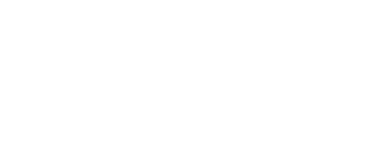
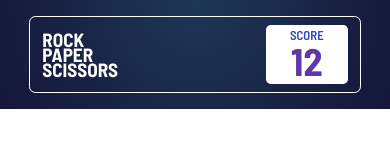
Before and after one commit to Wixda/RPS-Game, a plain HTML site: page index.html in a window 390 px wide. Drawn offline with Linux system fonts and the light colour scheme.

Commit message:
design the header

```diff
--- a/index.html
+++ b/index.html
@@ -8,6 +8,19 @@
     <script src="app.js" defer></script>
 </head>
 <body>
+    <div id="wrapper">
+        <section id="header">
+            <div id="heading-wrapper">
+                <h1>ROCK</h1>
+                <h1>PAPER</h1>
+                <h1>SCISSORS</h1>
+            </div>
 
+            <div id="scoreboard">
+                <p id="score-text">SCORE</p>
+                <div id="score">12</div>
+            </div>
+        </section>
+    </div>
 </body>
 </html>
--- a/style.css
+++ b/style.css
@@ -1,3 +1,6 @@
+@import url('https://fonts.googleapis.com/css2?family=Barlow+Semi+Condensed:wght@400;600;700&display=swap');
+
+
 /* 1. Use a more-intuitive box-sizing model */
 *, *::before, *::after {
   box-sizing: border-box;
@@ -8,3 +11,76 @@
   margin: 0;
   padding: 0;
 }
+
+body {
+  background-image: radial-gradient(circle at center top, hsl(214, 47%, 23%), hsl(237, 48%, 15%));
+  background-repeat: no-repeat;
+  font-family: "Barlow Semi Condensed", sans-serif;
+}
+
+#header {
+  display: flex;
+  justify-content: space-between;
+  align-items: center;
+  width: 40rem;
+  max-width: 80%;
+  padding: 16px 24px;
+  margin: 2rem auto;
+  border: 1px solid #ffffff;
+  border-radius: .4rem;
+}
+
+#header h1 {
+  color: #ffffff;
+  line-height: 0.8;
+}
+
+#header #scoreboard {
+  background-color: #ffffff;
+  padding: 8px 32px;
+  border-radius: .3rem;
+  text-align: center;
+}
+
+#header #scoreboard #score-text {
+  color: hsl(229, 64%, 46%);
+  font-weight: 600;
+}
+
+#header #scoreboard #score {
+  font-size: 3rem;
+  font-weight: 700;
+  color: hsl(261, 51%, 44%);
+}
+
+@media (max-width: 28rem) {
+  #header {
+    width: 24rem;
+    max-width: 85%;
+    padding: 8px 12px;
+    margin: 1rem auto;
+    border: 1px solid #ffffff;
+    border-radius: .4rem;
+}
+
+  #header h1 {
+    font-size: larger;
+    line-height: 0.8;
+}
+  #header #scoreboard {
+    padding: 4px 24px;
+    line-height: 1;
+}
+
+  #header #scoreboard #score-text {
+  color: hsl(229, 64%, 46%);
+  font-weight: 600;
+  font-size: .8rem;
+}
+
+#header #scoreboard #score {
+  font-size: 2.4rem;
+  font-weight: 700;
+}
+
+}
```
